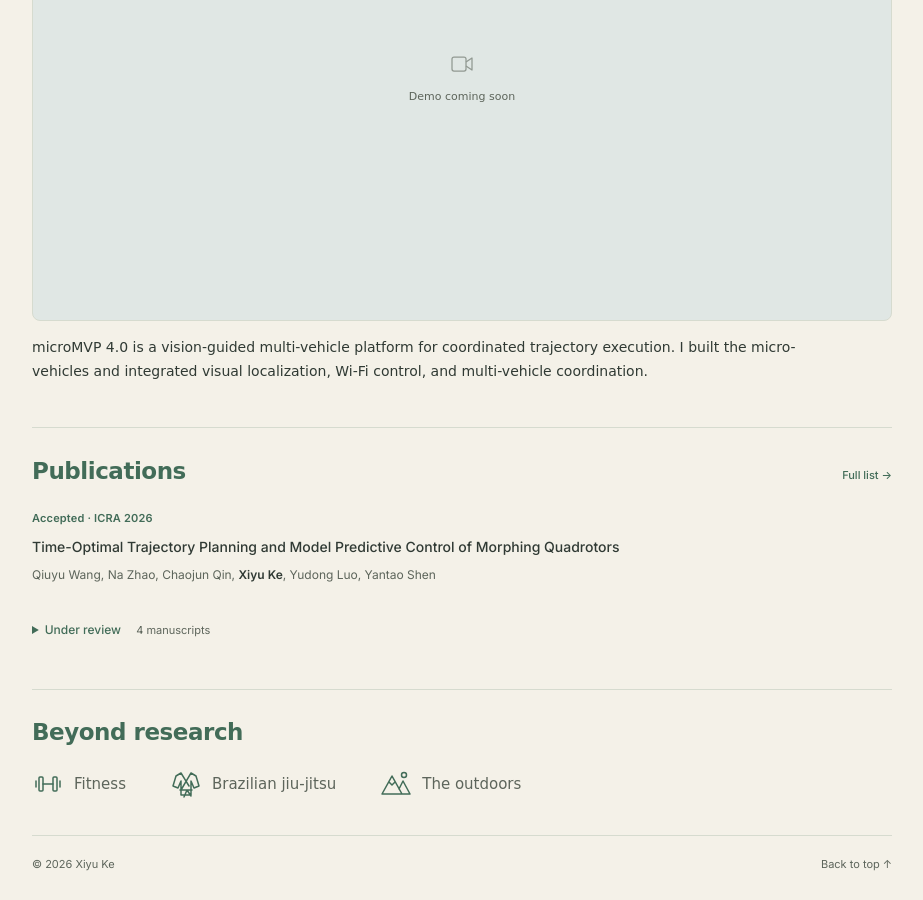
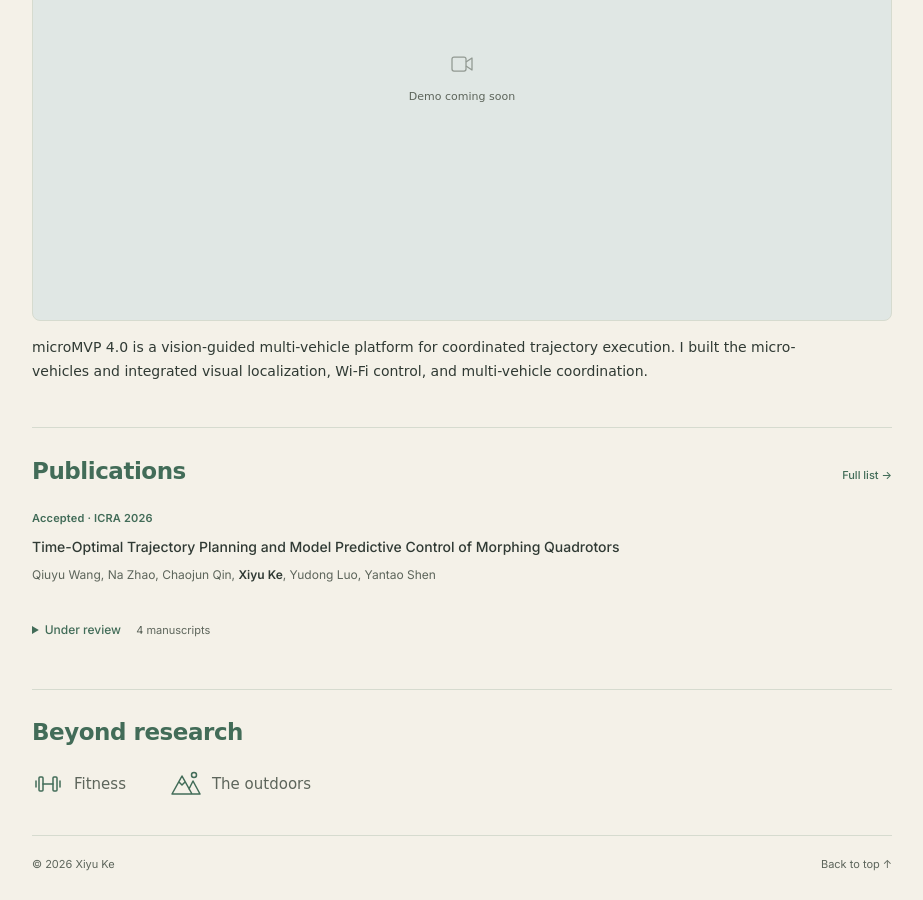
Before and after one commit to Ra1ncn/Ra1ncn.github.io, a Jekyll site: the page built from _pages/about.md, in a window 1280 px wide and 900 px high, scrolled down 2016 px. Shown: the whole window, without its empty margins (178-1101 px from the left). Built offline with Jekyll 4.4.1, drawn with Linux system fonts in a browser that asks for light colours.

Commit message:
Remove Brazilian jiu-jitsu from homepage hobbies

```diff
--- a/_pages/about.md
+++ b/_pages/about.md
@@ -47,7 +47,6 @@ redirect_from:
   <h2 id="hobbies-title">Beyond research</h2>
   <ul class="hobby-list">
     <li><svg width="32" height="32" viewBox="0 0 32 32" fill="none" stroke="currentColor" stroke-width="1.5" stroke-linecap="round" stroke-linejoin="round" aria-hidden="true"><path d="M11 16h10M4 13v6m24-6v6"/><rect x="7" y="9" width="4" height="14" rx="1"/><rect x="21" y="9" width="4" height="14" rx="1"/></svg><span>Fitness</span></li>
-    <li><svg width="32" height="32" viewBox="0 0 32 32" fill="none" stroke="currentColor" stroke-width="1.5" stroke-linecap="round" stroke-linejoin="round" aria-hidden="true"><path d="m11 5-5 3-3 10 5 2 3-7v14h10V13l3 7 5-2-3-10-5-3M11 5l8 13M21 5 11 22M10 22h12m-5 0 4 6m-4-6-3 7"/></svg><span>Brazilian jiu-jitsu</span></li>
     <li><svg width="32" height="32" viewBox="0 0 32 32" fill="none" stroke="currentColor" stroke-width="1.5" stroke-linecap="round" stroke-linejoin="round" aria-hidden="true"><path d="m2 26 10-18 10 18H2Zm17-5 4-8 7 13h-8M9 14l3 3 3-3"/><circle cx="24" cy="7" r="2.5"/></svg><span>The outdoors</span></li>
   </ul>
 </section>
```
